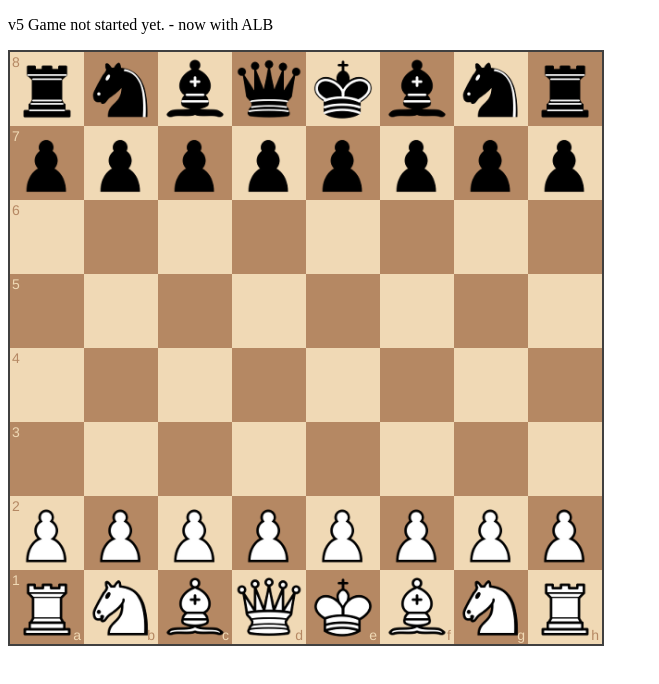
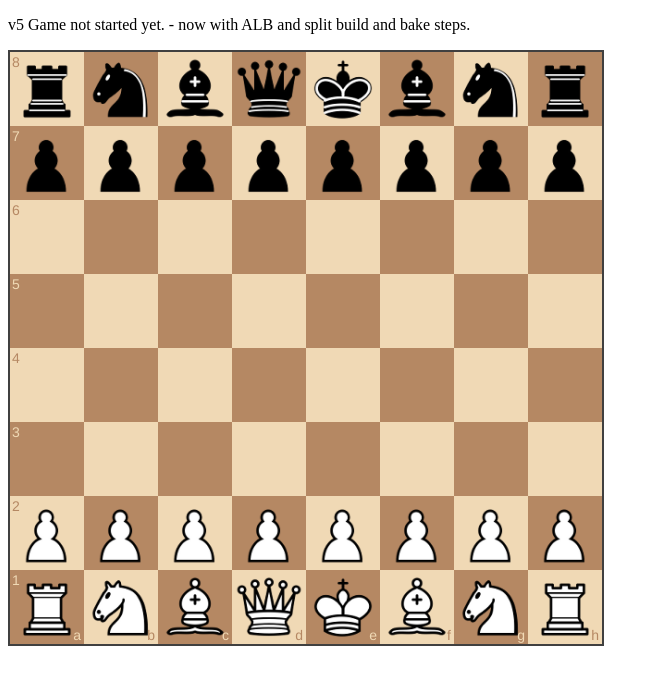
Before and after one commit to djordjelacmanovic/chess-game, a website: page static/index.html in a window 1280 px wide. Shown: the whole page, without its empty margins (0-659 px from the left). Drawn offline with Linux system fonts and the light colour scheme.

Commit message:
new pipeline test

```diff
--- a/static/index.html
+++ b/static/index.html
@@ -8,7 +8,7 @@
 </head>
 <body>
 
-<p id="information">v5 Game not started yet. - now with ALB</p>
+<p id="information">v5 Game not started yet. - now with ALB and split build and bake steps.</p>
 <p id="to-move"></p>
 
 <div id="board" style="width: 600px"></div>
```
